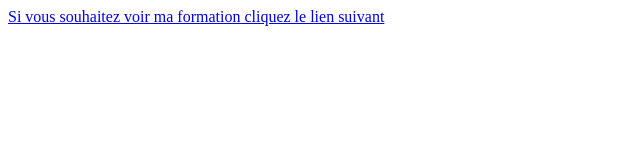
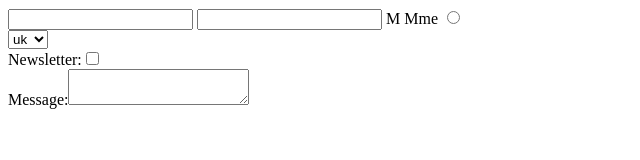
Before and after one commit to aissataamidou/aissataamidou.github.io, a plain HTML site: page contact.html in a window 1280 px wide. Shown: the whole page, without its empty margins (0-640 px from the left). Drawn offline with Linux system fonts and the light colour scheme.

Commit message:
ajout index

```diff
--- a/contact.html
+++ b/contact.html
@@ -1,3 +1,27 @@
+<!DOCTYPE html>
+<html lang="en">
 <head>
-    <body>
-        <a href="index.html">Si vous souhaitez voir ma formation cliquez le lien suivant</a>
+    <meta charset="UTF-8">
+    <meta name="viewport" content="width=device-width, initial-scale=1.0">
+    <title>Document</title>
+</head>
+<body>
+    <form>
+        <input type="text" name="nom">
+        <input type="password">
+        M<input.type="radio" name="civilité">
+        Mme <input type="radio"
+        name="civilité"><br>
+        <select>
+            <option>uk</option>
+            <option>FR</option>
+            <option>BE</option>
+        </select><br>
+        Newsletter:<input
+        type="checkbox"><br>
+        Message:<textarea></textarea><br>
+    </input type="submit" value="Envoyer le message">
+
+    </form>
+</body>
+</html>
```
Also changed, not shown: index.html (+3 -2 lines).
